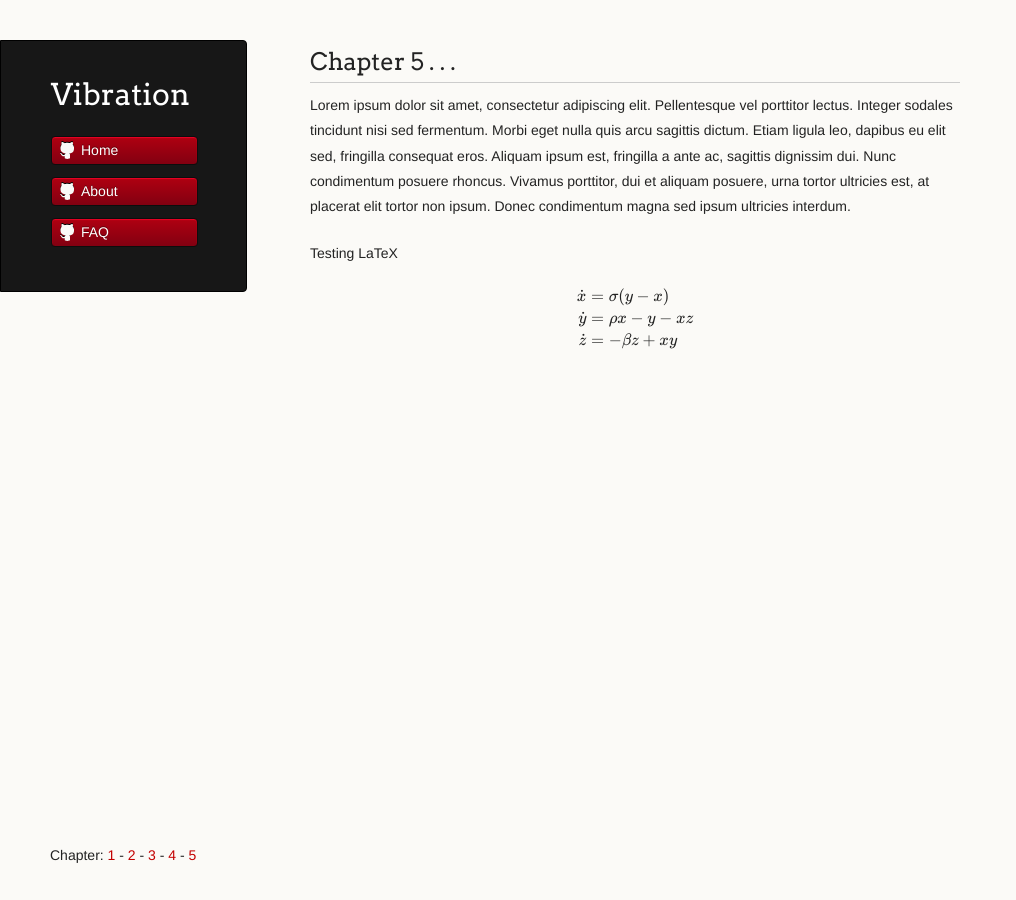
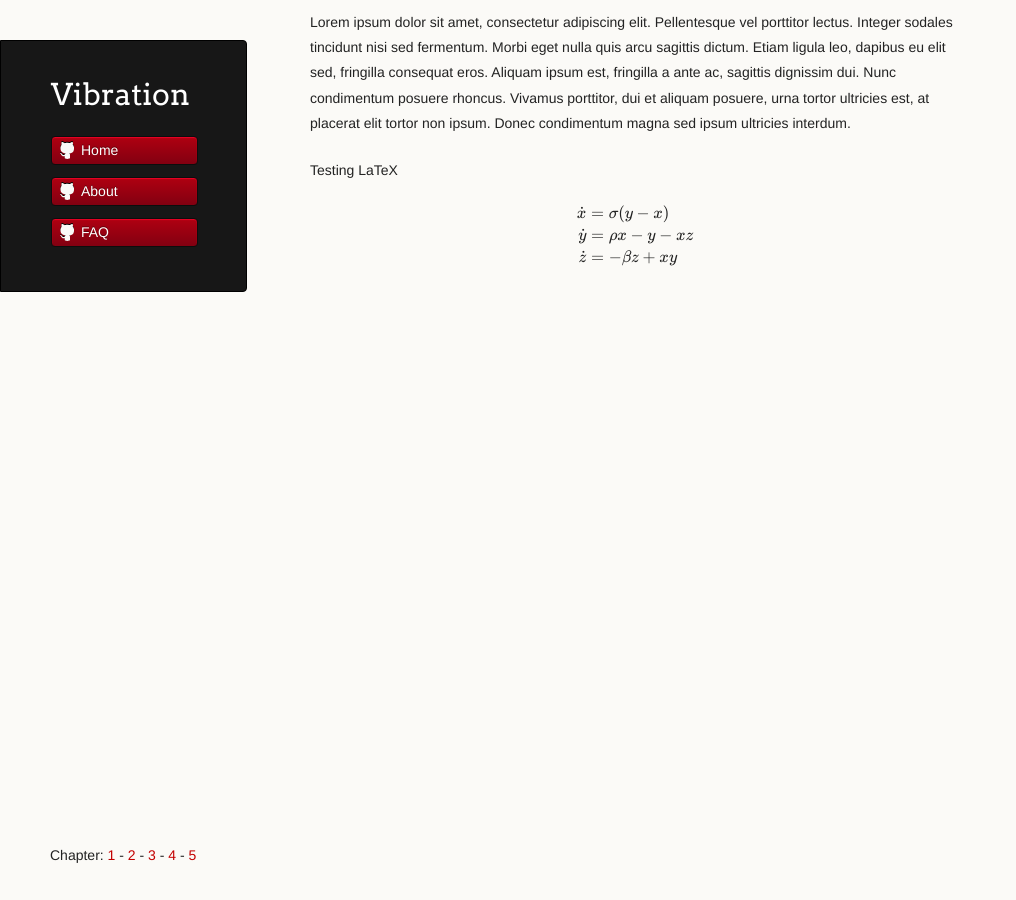
Before and after one commit to vireax/vibration, a Jekyll site: the page built from ch5.md, in a window 1280 px wide. Shown: the whole page, without its empty margins (0-1016 px from the left). Built offline with Jekyll 4.4.1, drawn with Linux system fonts in a browser that asks for light colours; formulas are drawn with MathJax 3.

Commit message:
Update ch5.md

```diff
--- a/ch5.md
+++ b/ch5.md
@@ -1,9 +1,7 @@
 ---
 layout: default
-title: Chapter 5
+title: Chapter 5 - Anything
 ---
-
-## Chapter 5 . . .
 
 Lorem ipsum dolor sit amet, consectetur adipiscing elit. Pellentesque vel porttitor lectus. Integer sodales tincidunt nisi sed fermentum. Morbi eget nulla quis arcu sagittis dictum. Etiam ligula leo, dapibus eu elit sed, fringilla consequat eros. Aliquam ipsum est, fringilla a ante ac, sagittis dignissim dui. Nunc condimentum posuere rhoncus. Vivamus porttitor, dui et aliquam posuere, urna tortor ultricies est, at placerat elit tortor non ipsum. Donec condimentum magna sed ipsum ultricies interdum.
 
```
